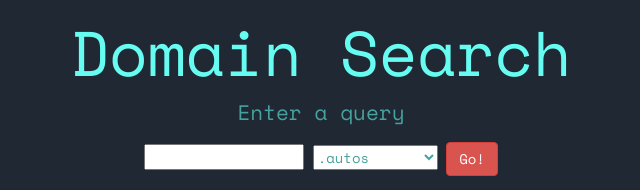
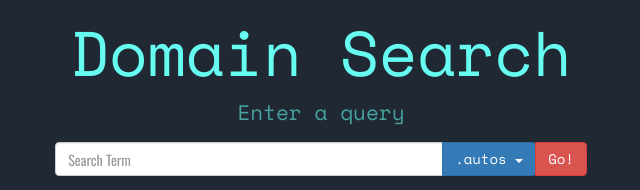
Before and after one commit to adamflentz/HACKU6, a Django app: template domain/templates/home.html in a window 1280 px wide. Shown: the part 50-240 px from the top of the page, without its empty margins (319-959 px from the left). Run offline with Django 3.2, Linux system fonts and the light colour scheme; the template is opened without the code that fills it: values that come from a table or form of the project are taken from there, others are empty; some libraries are stand-ins or nearby versions.

Commit message:
i am so stupid and wasting so much time

```diff
--- a/domain/templates/home.html
+++ b/domain/templates/home.html
@@ -30,40 +30,41 @@
     </div>
     <div style="color:#45A29E">
     <p>Enter a query</p>
+{##}
+{#    <form class="form-inline" method="get" action="/results" %} id="test">#}
+{#        {% csrf_token %}#}
+{#        {{ form.domain }}#}
+{#        {{ form.extension }}#}
+{#        <button type="submit" class="btn btn-danger" id="goButton" form="search" value="Submit">Go!</button>#}
+{#    </form>#}
 
-    <form class="form-inline" method="post" action="/results" %} id="test">
-        {% csrf_token %}
-        {{ form.domain }}
-        {{ form.extension }}
-        <button type="submit" class="btn btn-danger" id="goButton" form="search" value="Submit">Go!</button>
+    <form class="form-inline" method="get" action="/results" %} id="search">
+        <div class="input-group">
+            <input type="searchContent" name="search" class="form-control" size="50" placeholder="Search Term" required>
+            <div class="input-group-btn">
+                <button class="btn btn-primary dropdown-toggle" type="button" data-toggle="dropdown" select required>
+                    <span class="selection">
+                        .autos
+                    <span class="caret"></span></button>
+                <ul class="dropdown-menu">
+                    <li><a href="#">.autos</a></li>
+                    <li><a href="#">.boats</a></li>
+                    <li><a href="#">.homes</a></li>
+                    <li><a href="#">.yachts</a></li>
+                    <li><a href="#">.motorcycles</a></li>
+                </ul>
+                <button type="submit" class="btn btn-danger" id="goButton" form="search" value="Submit">Go!</button>
+            </div>
+        </div>
     </form>
+    <script>
+        $(".dropdown-menu li a").click(function(){
+            $(this).parents(".input-group-btn").find('.selection').html($(this).text() + ' <span class="caret"></span>');
+            $(this).parents(".input-group-btn").find('.selection').val($(this).text());
 
-{#    <form class="form-inline" method="get" action="/results" %} id="search">#}
-{#        <div class="input-group">#}
-{#            <input type="searchContent" name="search" class="form-control" size="50" placeholder="Search Term" required>#}
-{#            <div class="input-group-btn">#}
-{#                <button class="btn btn-primary dropdown-toggle" type="button" data-toggle="dropdown" select required>#}
-{#                    <span class="selection">#}
-{#                        .autos#}
-{#                    <span class="caret"></span></button>#}
-{#                <ul class="dropdown-menu">#}
-{#                    <li><a href="#">.autos</a></li>#}
-{#                    <li><a href="#">.boats</a></li>#}
-{#                    <li><a href="#">.homes</a></li>#}
-{#                    <li><a href="#">.yachts</a></li>#}
-{#                    <li><a href="#">.motorcycles</a></li>#}
-{#                </ul>#}
-{#                <button type="submit" class="btn btn-danger" id="goButton" form="search" value="Submit">Go!</button>#}
-{#            </div>#}
-{#        </div>#}
-{#    </form>#}
-{#    <script>#}
-{#        $(".dropdown-menu li a").click(function(){#}
-{#            $(this).parents(".input-group-btn").find('.selection').html($(this).text() + ' <span class="caret"></span>');#}
-{#            $(this).parents(".input-group-btn").find('.selection').val($(this).text());#}
-{##}
-{#        });#}
-{#    </script>#}
+        });
+    </script>
+    </div>
 </div>
 
 <!-- Navbar -->
--- a/domain/views.py
+++ b/domain/views.py
@@ -65,7 +65,7 @@ class home(TemplateView):
         respList = set(respList)
         respList = list(respList)
         print(respList)
-        return render(request, 'home.html', {"locations": respList, "form": form, "lat": lat, "long": long})
+        return render(request, 'home.html', {"locations": respList, "form": form, "lat": lat, "lng": lng})
 
 class results(TemplateView):
     def get(self, request):
```
Also changed, not shown: 11 other files.
